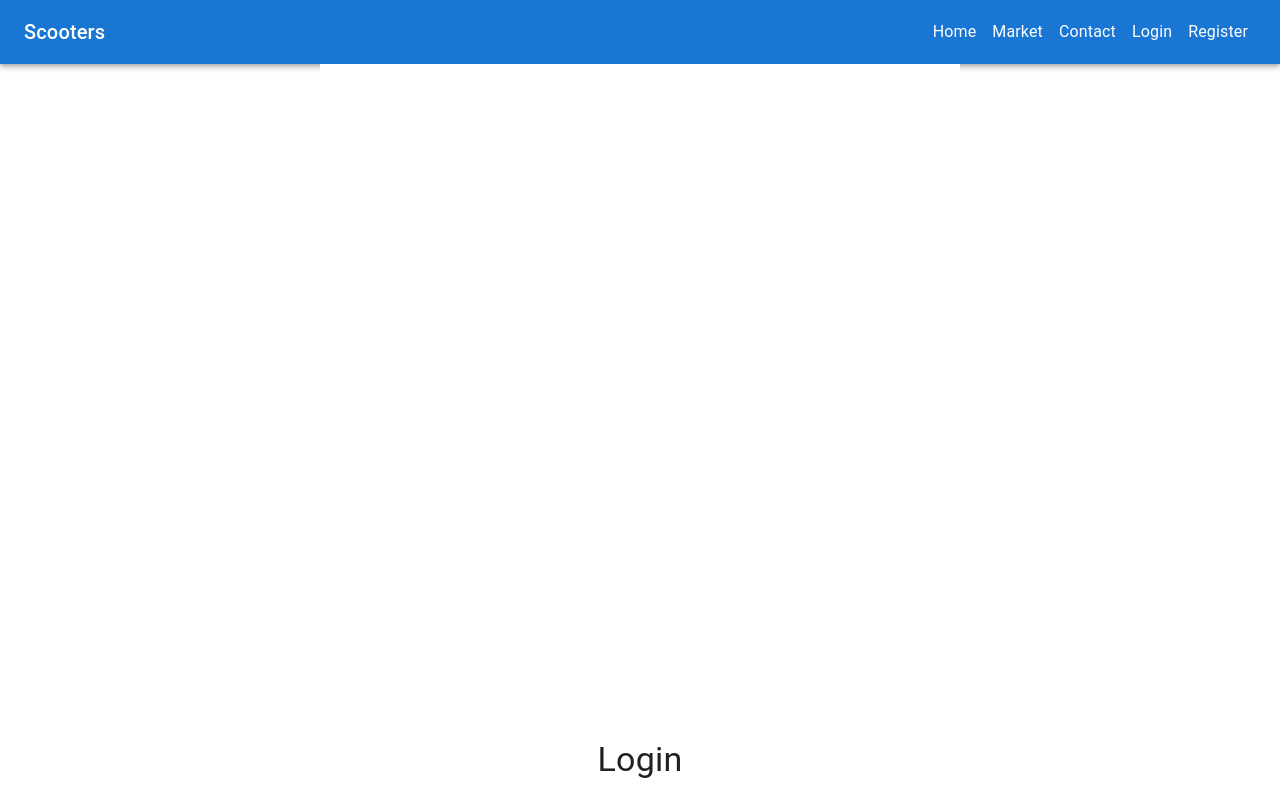
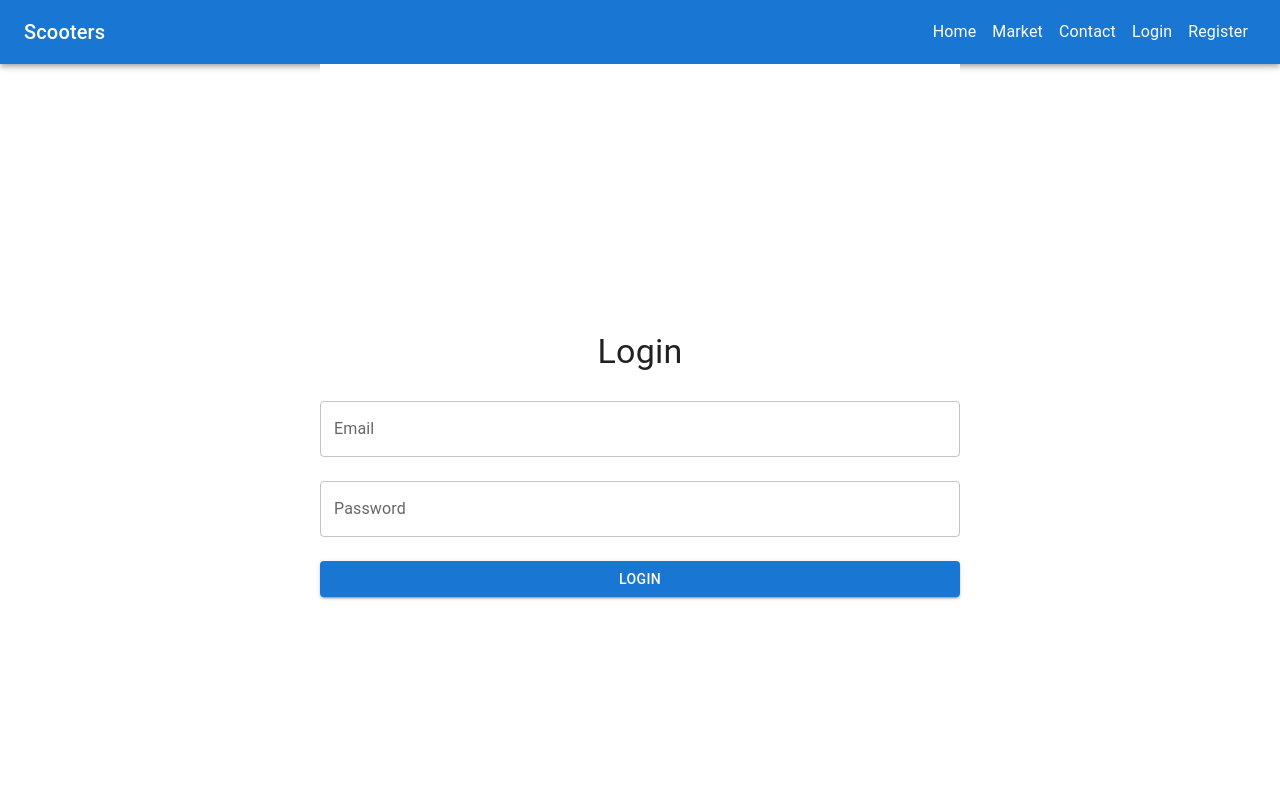
Before and after one commit to madvin/scooters-project, a React (Vite) app in the folder client/: page /login in a window 1280 px wide. Shown: the top 800 px of the page. Built offline with nearby package versions, Linux system fonts and the light colour scheme.

Commit message:
FIXED authApi.js at last....

```diff
--- a/client/src/api/authApi.js
+++ b/client/src/api/authApi.js
@@ -8,7 +8,7 @@ const baseUrl = "http://localhost:3030/users";
 export const useLogin = () => {
   try {
     const login = async (email, password) => {
-      request.post(`${baseUrl / login}`, { email, password });
+      request.post(`${baseUrl}/login`, { email, password });
     };
     return { login };
   } catch (error) {
@@ -19,7 +19,7 @@ export const useLogin = () => {
 
 export const useRegister = () => {
   const register = (email, password) =>
-    request.post(`${baseUrl / register}`, { email, password });
+    request.post(`${baseUrl}/register`, { email, password });
   return { register };
 };
 
@@ -37,7 +37,7 @@ export const useLogout = () => {
       },
     };
 
-    request.get(`${baseUrl}/logout}`, null, options).then(userLogoutHandler);
+    request.get(`${baseUrl}/logout`, null, options).then(userLogoutHandler);
   }, [accessToken, userLogoutHandler]);
 
   return {
--- a/client/src/components/Login/Login.jsx
+++ b/client/src/components/Login/Login.jsx
@@ -1,9 +1,42 @@
-import React from 'react';
+import { useState, useContext } from 'react';
+import { useNavigate } from 'react-router-dom';
 import { Box, Button, TextField, Typography } from '@mui/material';
 import { useTheme } from '@mui/material/styles';
+import { toast } from 'react-toastify';
+
+import { useLogin } from '../../api/authApi';
+import { UserContext } from '../../contexts/UserContext';
 
 const Login = () => {
   const theme = useTheme();
+  const navigate = useNavigate();
+
+  const { userLoginHandler } = useContext(UserContext);
+  const { login } = useLogin();
+
+  const [email, setEmail] = useState('');
+  const [password, setPassword] = useState('');
+  const [loading, setLoading] = useState(false);
+
+  const loginHandler = async () => {
+    console.log(email, password);
+
+    setLoading(true);
+
+    try {
+      const response = await login({ email, password });
+      userLoginHandler(response.data);
+      toast.success('Login successful!');
+      navigate('/dashboard');
+      console.log(response.data);
+    } catch (error) {
+      toast.error(error?.response?.data?.message || 'Login failed!');
+      console.log('KOSTAAA');
+
+    } finally {
+      setLoading(false);
+    }
+  };
 
   return (
     <Box
@@ -13,7 +46,7 @@ const Login = () => {
         ml: '25%',
         alignItems: 'center',
         justifyContent: 'center',
-      height: '200vh',
+        height: '100vh',
         width: '50%',
         backgroundColor: theme.palette.background.default,
         color: theme.palette.text.primary,
@@ -22,23 +55,38 @@ const Login = () => {
       <Typography variant="h4" gutterBottom>
         Login
       </Typography>
+
       <TextField
         label="Email"
         variant="outlined"
         margin="normal"
         fullWidth
+        value={email}
+        onChange={(e) => setEmail(e.target.value)}
       />
+
       <TextField
         label="Password"
         type="password"
         variant="outlined"
         margin="normal"
         fullWidth
+        value={password}
+        onChange={(e) => setPassword(e.target.value)}
       />
-      <Button variant="contained" color="primary" fullWidth>
-        Login
+
+      <Button
+        variant="contained"
+        color="primary"
+        fullWidth
+        onClick={loginHandler}
+        disabled={loading}
+        sx={{ mt: 2 }}
+      >
+        {loading ? 'Logging in...' : 'Login'}
       </Button>
     </Box>
   );
-}
+};
+
 export default Login;
```
Lines whose indentation alone changed are shown as unchanged.
